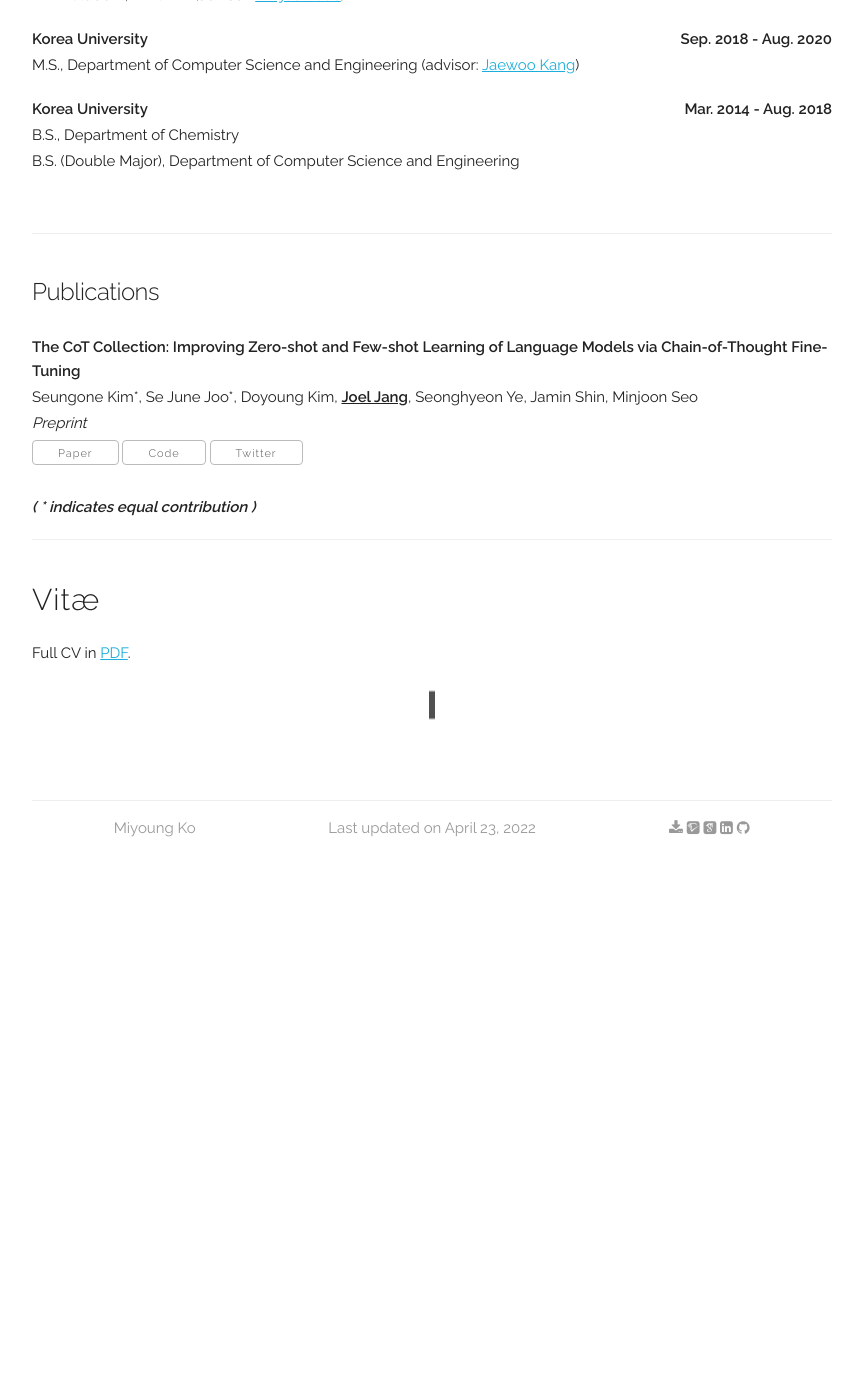
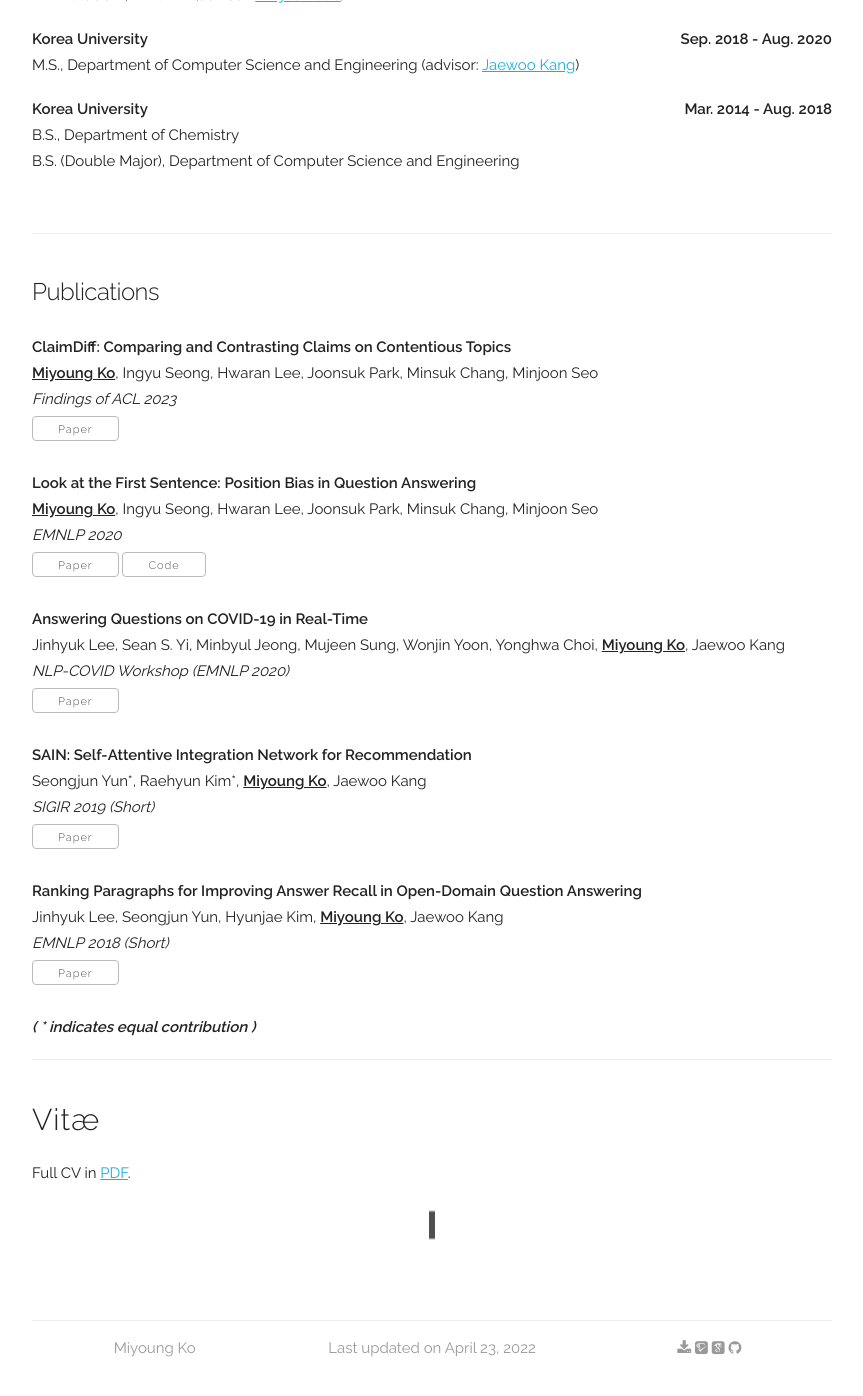
Before and after one commit to miyoungko/miyoungko.github.io, a Jekyll site: the page built from index.html, in a window 1280 px wide and 1400 px high, scrolled down 608 px. Shown: the top 1396 px of the window, without its empty margins (208-1071 px from the left). Built offline with Jekyll 4.4.1, drawn with Linux system fonts in a browser that asks for light colours; some web fonts are replaced; before the commit the page ends 1488 px from its top, so only the background shows below that.

Commit message:
publication

```diff
--- a/_data/publications.yaml
+++ b/_data/publications.yaml
@@ -1,8 +1,32 @@
 papers:
-  - title: "The CoT Collection: Improving Zero-shot and Few-shot Learning of Language Models via Chain-of-Thought Fine-Tuning"
-    authors: "Seungone Kim*, Se June Joo*, Doyoung Kim, <b><u>Joel Jang</u></b>, Seonghyeon Ye, Jamin Shin, Minjoon Seo"
-    venue: "Preprint"
-    paper_pdf: "https://arxiv.org/abs/2305.14045"
-    code: "https://github.com/kaist-lklab/CoT-Collection"
-    twitter: "https://twitter.com/seungonekim/status/1660971862468485120?s=20"
+  - title: "ClaimDiff: Comparing and Contrasting Claims on Contentious Topics"
+    authors: "<b><u>Miyoung Ko</u></b>, Ingyu Seong, Hwaran Lee, Joonsuk Park, Minsuk Chang, Minjoon Seo"
+    venue: "Findings of ACL 2023"
+    paper_pdf: "https://arxiv.org/abs/2205.12221"
+    dataset: "https://github.com/kaistAI/ClaimDiff"
     selected: y
+
+  - title: "Look at the First Sentence: Position Bias in Question Answering"
+    authors: "<b><u>Miyoung Ko</u></b>, Ingyu Seong, Hwaran Lee, Joonsuk Park, Minsuk Chang, Minjoon Seo"
+    venue: "EMNLP 2020"
+    paper_pdf: "https://arxiv.org/abs/2004.14602"
+    code: "https://github.com/dmis-lab/position-bias"
+    selected: y
+
+  - title: "Answering Questions on COVID-19 in Real-Time"
+    authors: "Jinhyuk Lee, Sean S. Yi, Minbyul Jeong, Mujeen Sung, Wonjin Yoon, Yonghwa Choi, <b><u>Miyoung Ko</u></b>, Jaewoo Kang"
+    venue: "NLP-COVID Workshop (EMNLP 2020)"
+    paper_pdf: "https://arxiv.org/abs/2006.15830"
+    selected: y
+
+  - title: "SAIN: Self-Attentive Integration Network for Recommendation"
+    authors: "Seongjun Yun*, Raehyun Kim*, <b><u>Miyoung Ko</u></b>, Jaewoo Kang"
+    venue: "SIGIR 2019 (Short)"
+    paper_pdf: "https://arxiv.org/pdf/1905.13130"
+    selected: y
+
+  - title: "Ranking Paragraphs for Improving Answer Recall in Open-Domain Question Answering"
+    authors: "Jinhyuk Lee, Seongjun Yun, Hyunjae Kim, <b><u>Miyoung Ko</u></b>, Jaewoo Kang"
+    venue: "EMNLP 2018 (Short)"
+    paper_pdf: "https://arxiv.org/abs/1810.00494"
+    selected: y
--- a/_layouts/default.html
+++ b/_layouts/default.html
@@ -118,9 +118,6 @@
           <span onclick="window.open('{{ site.data.main_info.google_scholar }}')" style="cursor: pointer">
             <i class="ai ai-google-scholar-square" aria-hidden="true"></i>
           </span>
-          <span onclick="window.open('{{ site.data.main_info.linkedin }}')" style="cursor: pointer">
-            <i class="fa fa-linkedin-square" aria-hidden="true"></i>
-          </span>
           <span onclick="window.open('{{ site.data.main_info.github }}')" style="cursor: pointer">
             <i class="fa fa-github" aria-hidden="true"></i>
           </span>
```
